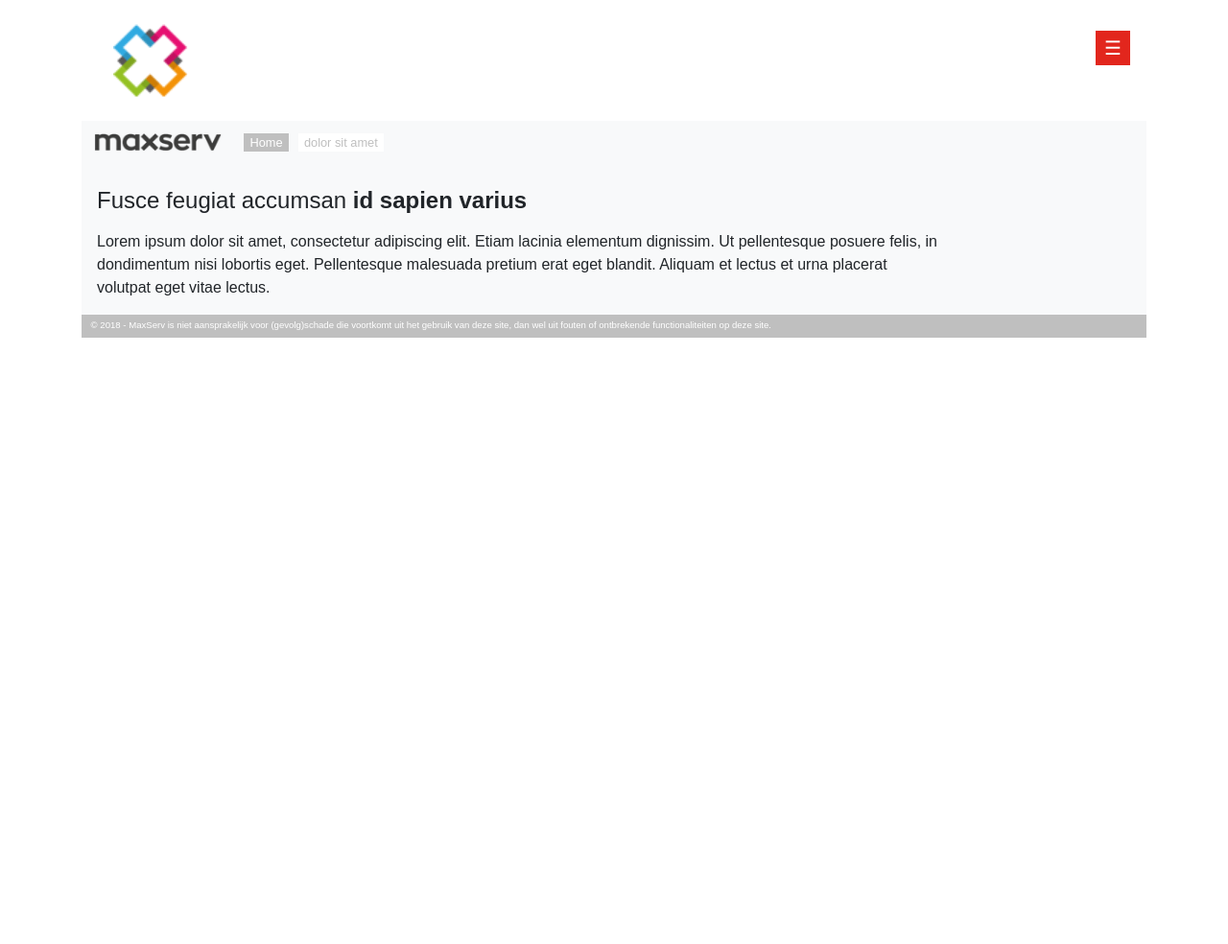
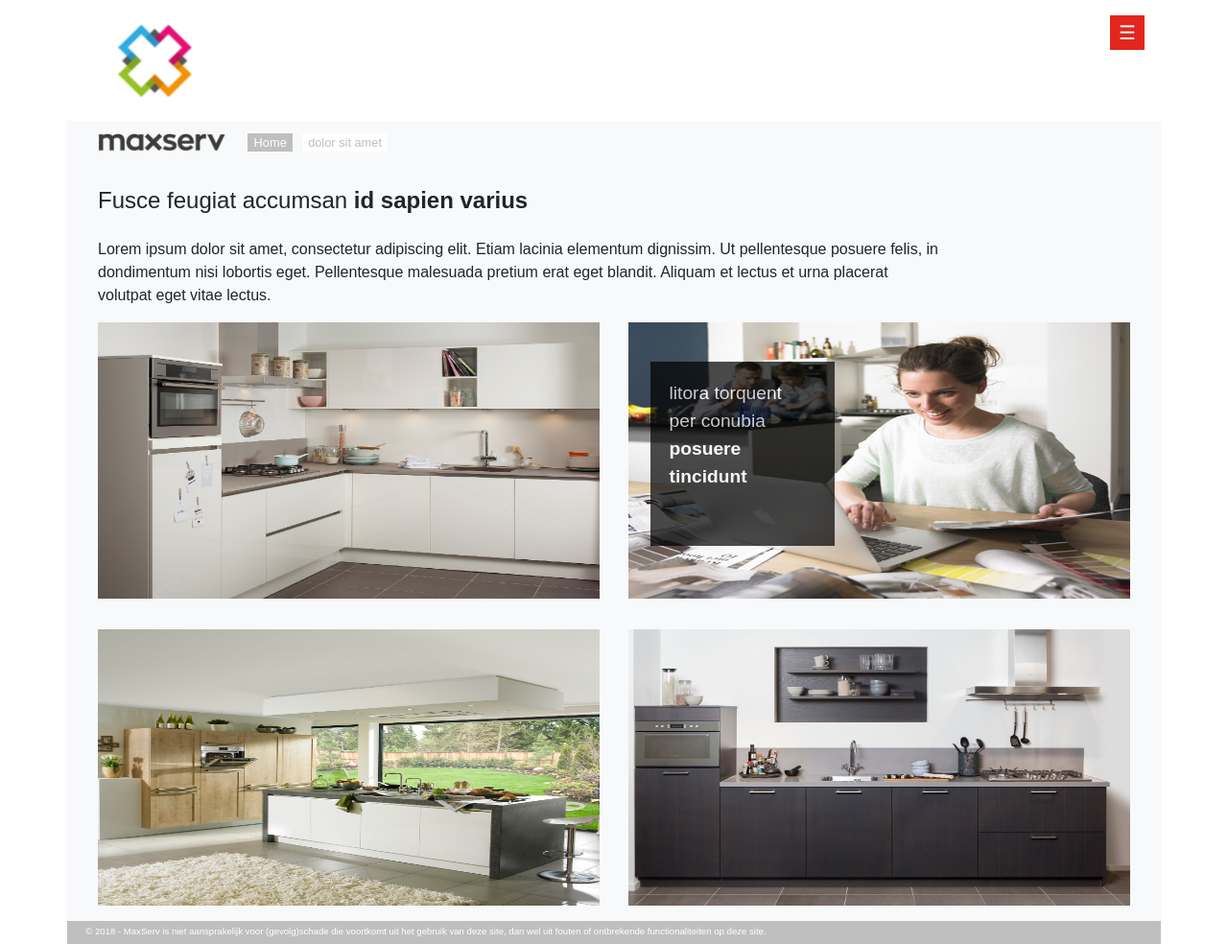
Before and after one commit to Archiefkast/Opdracht_MaxServ, a website: page index.html in a window 1280 px wide. Shown: the whole page at 96% size. Before the commit the page ends 800 px from the top, so only its background shows below. Drawn offline with nearby package versions, Linux system fonts and the light colour scheme.

Commit message:
Voortgang

```diff
--- a/index.html
+++ b/index.html
@@ -19,7 +19,8 @@
     </head>
     <body>
         <div class="container bg-white">
-            <header class="row bg-white">
+            <header class="bg-white">
+                <div class="row">
                     <div id="header__logo">
                     </div>
                     <div class="col" id="header__menu">
@@ -29,6 +30,7 @@
                             <li>Link 1</li>
                             <li>Link 2</li>
                         <ul>
+                    </div>
                 </div>
             </header>
             <nav class="navbar navbar-expand-sm bg-light" id="navbar">
@@ -51,6 +53,36 @@
                 <span class="responsive-text">dondimentum nisi lobortis eget. Pellentesque malesuada pretium erat eget blandit. Aliquam et lectus et urna placerat</span>
                 <span class="responsive-text">volutpat eget vitae lectus.</span>
             </section>
+            <section class="bg-light">
+                <div class="row">
+                    <div class="col">
+                        <div class="section__img-gallery">
+                            <img src="images/kitchens/kitchen_1.jpg">
+                            <div class="section__img-gallery-type1"></div>
+                        </div>
+                    </div>
+                    <div class="col">
+                        <div class="section__img-gallery">
+                            <img src="images/kitchens/kitchen_2.jpg">
+                            <div class="section__img-gallery-type2">litora torquent<br>per conubia<br><span class="font--fat">posuere<br>tincidunt</span></div>
+                        </div>
+                    </div>
+                </div>
+                <div class="row">
+                    <div class="col">
+                        <div class="section__img-gallery">
+                            <img src="images/kitchens/kitchen_3.jpg">
+                            <div class="section__img-gallery-type3"></div>
+                        </div>
+                    </div>
+                    <div class="col">
+                        <div class="section__img-gallery">
+                            <img src="images/kitchens/kitchen_4.jpg">
+                            <div class="section__img-gallery-type4"></div>
+                        </div>
+                    </div>
+                </div>
+            </section>
             <footer>
                 © 2018 - MaxServ is niet aansprakelijk voor (gevolg)schade die voortkomt uit het gebruik van deze site, dan wel uit fouten of ontbrekende functionaliteiten op deze site.
             </footer>
--- a/scss/style.scss
+++ b/scss/style.scss
@@ -21,14 +21,24 @@ $spritePath: "../images/sprite/Sprite.png";
 
 h1 {
     font-size: $default-font-size *1.5;
-    margin-bottom: 0;
 }
 
 .responsive-text {
     display: block;
 }
 
-// Header - logo
+// Container
+
+.container {
+    padding: 0;
+}
+
+// Header
+
+header {
+    padding-left: 2em;
+    padding-right: 2em;
+}
 
 #header__logo {
     width: 52px;
@@ -37,14 +47,12 @@ h1 {
     background-position: 0 -64;
     background-repeat: no-repeat;
     zoom: 1.5;
-    margin: 1em 1em 1em 2em;
+    margin: 1em 1em 1em 1.5em;
 }
-
-// Header - menu
 
 #header__menu {
     text-align: right;
-    padding: 2em;
+    padding: 1em 0 0 0;
 }
 
 #header__btn-menu--cross {
@@ -77,7 +85,11 @@ h1 {
     color: #FFF;
 }
 
-// Header - navbar
+#navbar {
+    align-items: initial;
+    font-size: $default-font-size *0.8;
+    padding: 1em 2.5em 1em 2.5em;
+}
 
 #navbar__logo-text {
     width: 148px;
@@ -87,12 +99,6 @@ h1 {
     background-repeat: no-repeat;
     zoom: 0.9;
     margin-right: 2em;
-}
-
-#navbar {
-    align-items: initial;
-    font-size: $default-font-size *0.8;
-    padding: 1em 1em 1em 1em;
 }
 
 %navbar__nav-items {
@@ -123,17 +129,61 @@ h1 {
     @extend %navbar__nav-links
 }
 
-
+section {
+    padding-left: 2em;
+    padding-right: 2em;
+}
 
 .section__title {
-    padding: 1.5em 1em 0 1em;
-&--fat {
+    padding-top: 1.5em;
+    padding-bottom: 1em;
+    &--fat {
     font-weight: 900;
     }
 }
 
-.section__content {
+// Image gallery
+
+.section__img-gallery {
+    padding-top: 1em;
+    padding-bottom: 1em;
+    width: 100%;
+    height: 20em;
+}
+
+.section__img-gallery img {
+    max-width: 100%;
+    max-height: 100%;
+    width: 100%;
+    height: auto;
+}
+
+.section__img-gallery-type1 {
+}
+
+.section__img-gallery-type2 {
+    max-width: 100%;
+    max-height: 100%;
+    color: white;
+    background: black;
+    opacity: 0.7;
+    width: 10em;
+    height: 10em;
+    position: absolute;
+    left: 2em;
+    top: 3em;
     padding: 1em;
+    font-size: $default-font-size *1.2;
+}
+
+.section__img-gallery-type3 {
+}
+
+.section__img-gallery-type4 {
+}
+
+.font--fat {
+    font-weight: 900;
 }
 
 // Footer
@@ -142,5 +192,5 @@ footer {
     background-color: #BFBFBF;
     color: white;
     font-size: $default-font-size *0.6;
-    padding: 0.5em 1em 0.5em 1em;
+    padding: 0.5em 2em 0.5em 2em;
 }
```
Also changed, not shown: css/style.css, images/kitchens/kitchen_1.jpg (added), images/kitchens/kitchen_2.jpg (added), images/kitchens/kitchen_3.jpg (added), images/kitchens/kitchen_4.jpg (added). Lines whose indentation alone changed are shown as unchanged.
